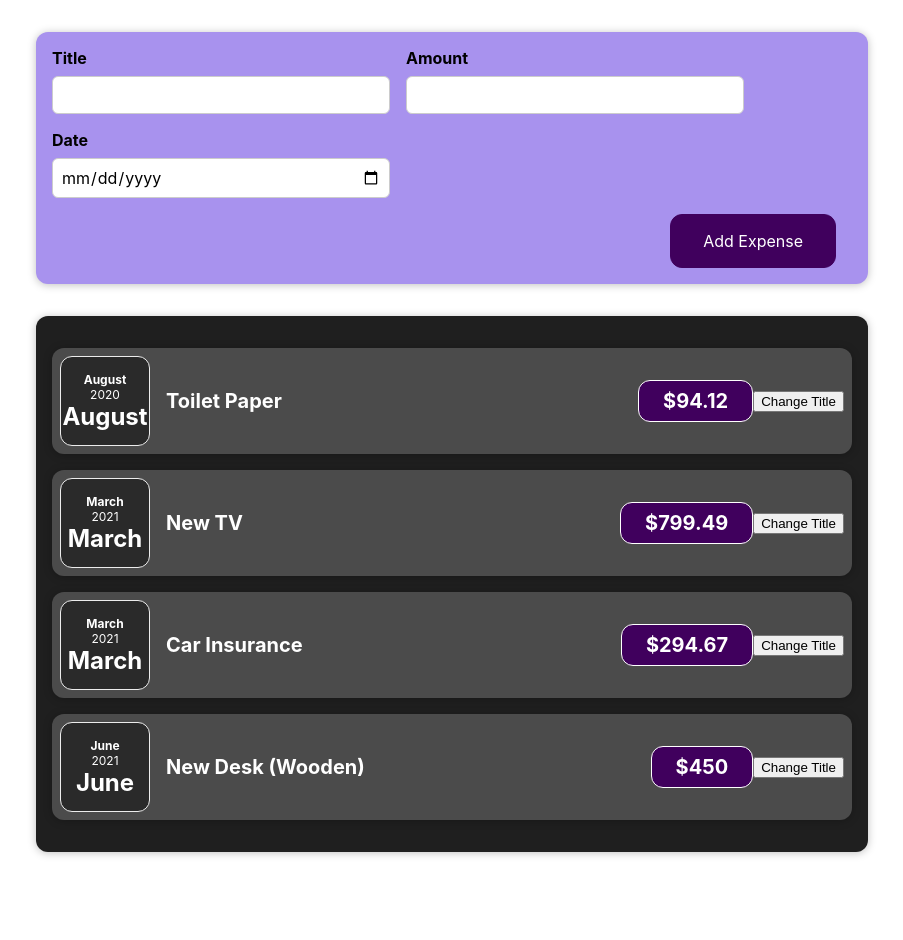
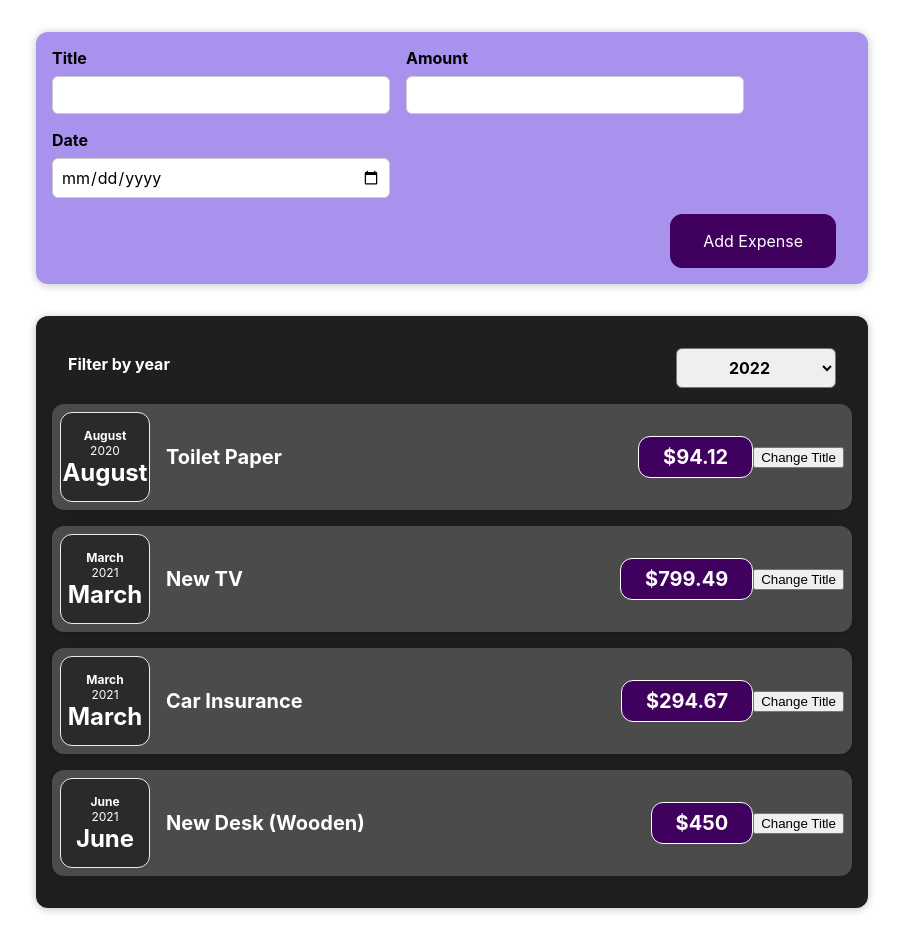
Before and after one commit to huynhkimtri/react-app-study-guide, a React (Create React App) app: page / in a window 1280 px wide. Shown: the whole page, without its empty margins (188-1091 px from the left). Before the commit the page ends 884 px from the top, so only its background shows below. Built offline with nearby package versions, Linux system fonts and the light colour scheme.

Commit message:
Add ExpnesesFilter component

```diff
--- a/src/components/Expenses/Expenses.js
+++ b/src/components/Expenses/Expenses.js
@@ -1,11 +1,22 @@
-import React from "react";
+import React, { useState } from "react";
 import Card from "../UI/Card";
 import ExpenseItem from "./ExpenseItem";
 import "./Expenses.css";
+import ExpensesFilter from "./ExpensesFilter";
 
 const Expenses = (props) => {
+  const [filteredYear, setFilteredYear] = useState("2022");
+
+  const filterChangeHandler = (selectedYear) => {
+    setFilteredYear(selectedYear);
+  };
+
   return (
     <Card className="expenses">
+      <ExpensesFilter
+        selected={filteredYear}
+        onChangeFilter={filterChangeHandler}
+      />
       <ExpenseItem
         title={props.items[0].title}
         amount={props.items[0].amount}
--- /dev/null
+++ b/src/components/Expenses/ExpensesFilter.css
@@ -0,0 +1,24 @@
+.expenses-filter {
+  color: white;
+  padding: 0 1rem;
+}
+
+.expenses-filter__control {
+  display: flex;
+  width: 100%;
+  align-items: center;
+  justify-content: space-between;
+  margin: 1rem 0;
+}
+
+.expenses-filter label {
+  font-weight: bold;
+  margin-bottom: 0.5rem;
+}
+
+.expenses-filter select {
+  font: inherit;
+  padding: 0.5rem 3rem;
+  font-weight: bold;
+  border-radius: 6px;
+}
--- /dev/null
+++ b/src/components/Expenses/ExpensesFilter.js
@@ -0,0 +1,24 @@
+import React from "react";
+import "./ExpensesFilter.css";
+
+const ExpensesFilter = (props) => {
+  const dropdownChangeHandler = (event) => {
+    props.onChangeFilter(event.target.value);
+  };
+
+  return (
+    <div className="expenses-filter">
+      <div className="expenses-filter__control">
+        <label>Filter by year</label>
+        <select value={props.selected} onChange={dropdownChangeHandler}>
+          <option value="2022">2022</option>
+          <option value="2021">2021</option>
+          <option value="2020">2020</option>
+          <option value="2019">2019</option>
+        </select>
+      </div>
+    </div>
+  );
+};
+
+export default ExpensesFilter;
```
